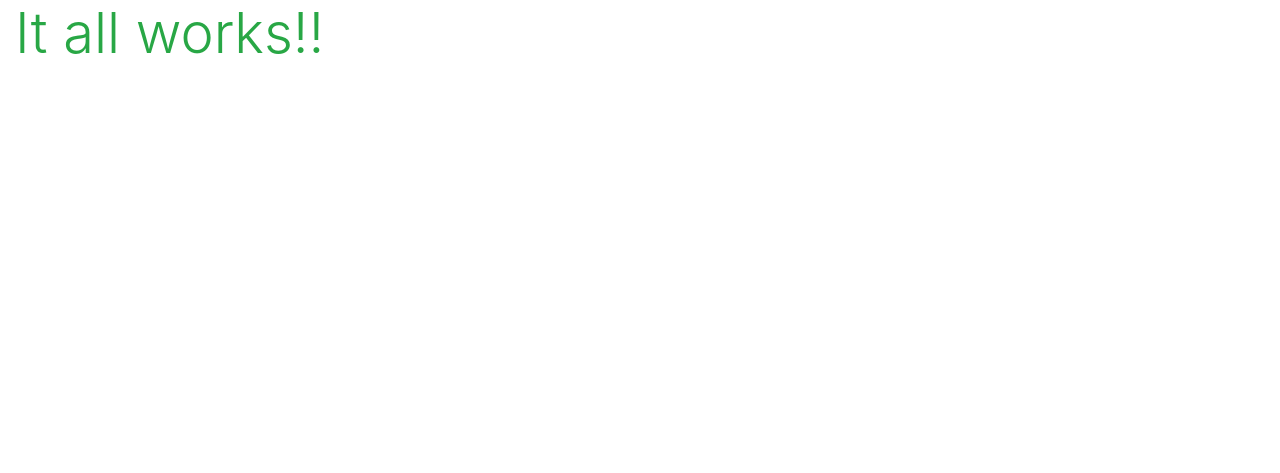
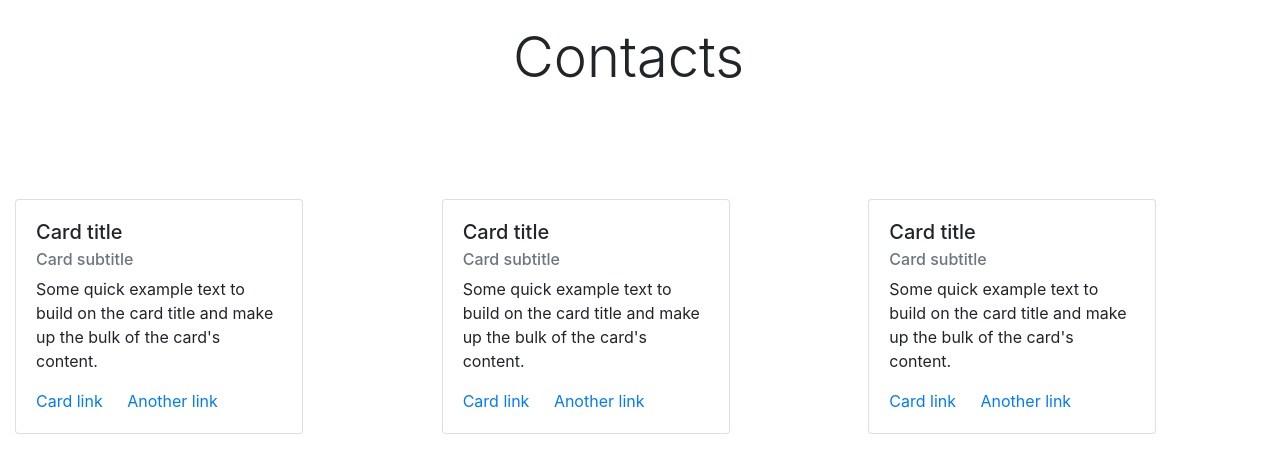
Before and after one commit to e-h-dev/contacts-organiser, a Django app: page / in a window 1280 px wide. Shown: the top 473 px of the page. Run offline with Django 3.2, Linux system fonts and the light colour scheme.

Commit message:
Build index page and contacts cards

```diff
--- a/home/templates/home/index.html
+++ b/home/templates/home/index.html
@@ -1,6 +1,70 @@
 {% extends "base.html" %}
 {% load static %}
 
+
+{% block page-header %}
+    <div class="container header-container">
+        <div class="row">
+            <div class="col"></div>
+        </div>
+    </div>
+{% endblock %}
+
 {% block content %}
-<h1 class="display-4 text-success">It all works!!</h1>
+    <!-- title section -->
+    <div class="container h-100">
+        <div class="row h-100">
+            <div class="col-4 my-auto"></div>
+            <div class="col-4 my-auto ml-5">
+                <h1 class="display-4 logo-font mt-4 text-black">
+                    Contacts
+                </h1>
+            </div>
+            <div class="col-4 my-auto"></div></div>
+        </div>
+    </div>
+    <!-- space section -->
+    <div class="container h-100">
+        <div class="row h-100">
+            <div class="col" style="height:100px"></div>
+        </div>
+    </div>
+    <!-- cards section -->
+    <div class="container h-100"></div>
+        <div class="row h-100">
+            <div class="col-4 my-auto">
+                <div class="card" style="width: 18rem;">
+                    <div class="card-body">
+                      <h5 class="card-title">Card title</h5>
+                      <h6 class="card-subtitle mb-2 text-muted">Card subtitle</h6>
+                      <p class="card-text">Some quick example text to build on the card title and make up the bulk of the card's content.</p>
+                      <a href="#" class="card-link">Card link</a>
+                      <a href="#" class="card-link">Another link</a>
+                    </div>
+                </div>
+            </div>
+            <div class="col-4 my-auto">
+                <div class="card" style="width: 18rem;">
+                    <div class="card-body">
+                      <h5 class="card-title">Card title</h5>
+                      <h6 class="card-subtitle mb-2 text-muted">Card subtitle</h6>
+                      <p class="card-text">Some quick example text to build on the card title and make up the bulk of the card's content.</p>
+                      <a href="#" class="card-link">Card link</a>
+                      <a href="#" class="card-link">Another link</a>
+                    </div>
+                  </div>
+            </div>
+            <div class="col-4 my-auto">
+                <div class="card" style="width: 18rem;">
+                    <div class="card-body">
+                      <h5 class="card-title">Card title</h5>
+                      <h6 class="card-subtitle mb-2 text-muted">Card subtitle</h6>
+                      <p class="card-text">Some quick example text to build on the card title and make up the bulk of the card's content.</p>
+                      <a href="#" class="card-link">Card link</a>
+                      <a href="#" class="card-link">Another link</a>
+                    </div>
+                  </div>
+            </div>
+        </div>
+    </div>
 {% endblock %}
```
